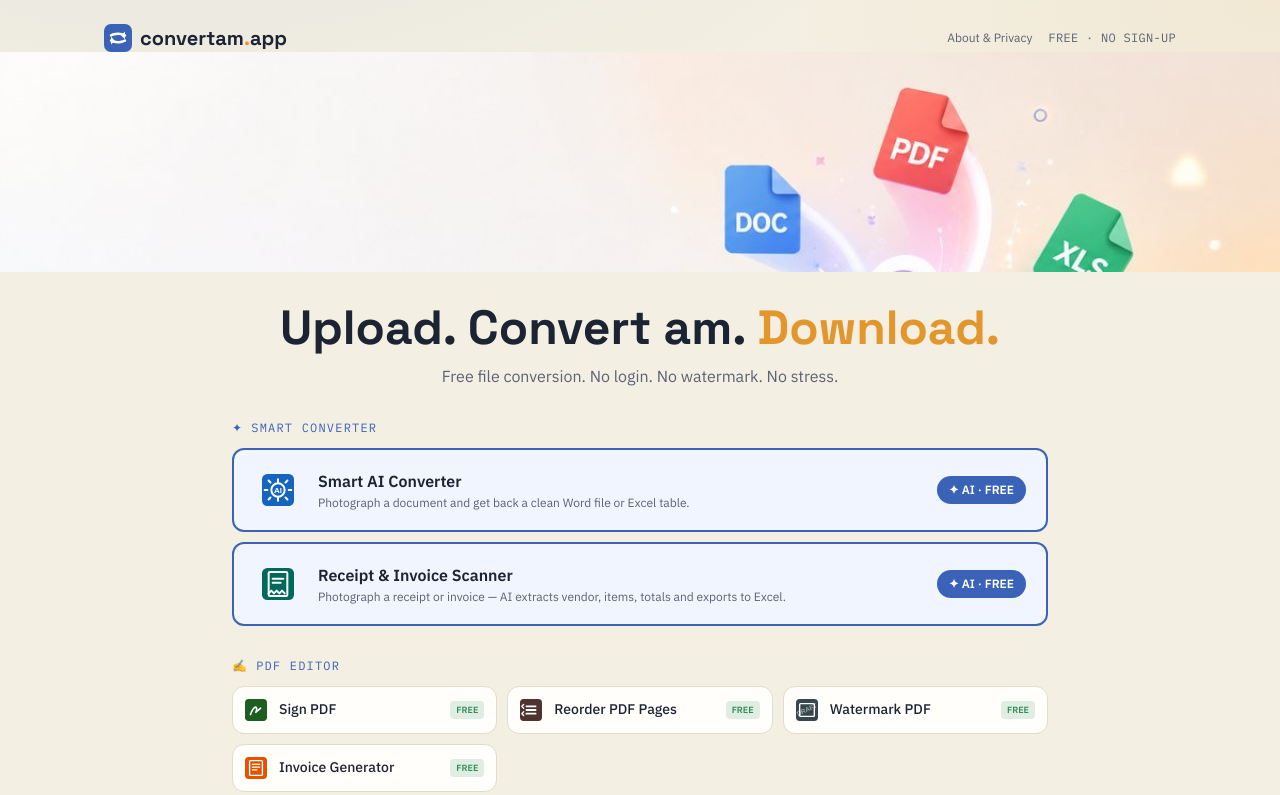
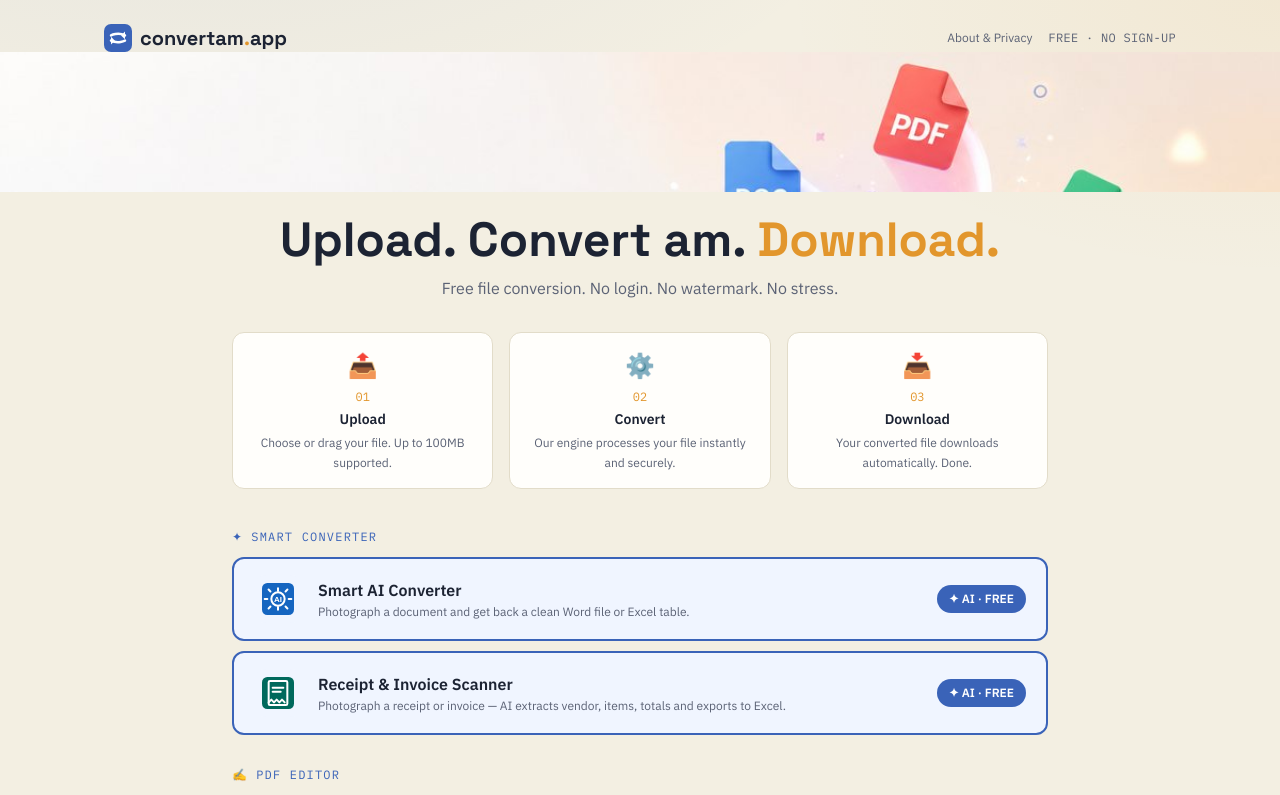
Before and after one commit to chris209code/convertam, a Next.js app: page / in a window 1280 px wide. Shown: the top 795 px of the page. Built offline with nearby package versions, Linux system fonts and the light colour scheme.

Commit message:
Add files via upload

```diff
--- a/app/page.js
+++ b/app/page.js
@@ -41,25 +41,47 @@
 export default function HomePage() {
   return (
     <main>
-      {/* Banner */}
-      <div className="w-full overflow-hidden" style={{ maxHeight: '220px' }}>
+      {/* Banner — slim */}
+      <div className="w-full overflow-hidden" style={{ maxHeight: '140px' }}>
         {/* eslint-disable-next-line @next/next/no-img-element */}
         <img
           src="/banner.jpg"
           alt="File conversion banner"
           className="w-full object-cover"
-          style={{ objectPosition: 'center 30%', maxHeight: '220px' }}
+          style={{ objectPosition: 'center 30%', maxHeight: '140px' }}
         />
       </div>
 
       {/* Hero text */}
-      <section className="max-w-4xl mx-auto px-5 md:px-10 pt-8 pb-4 text-center">
+      <section className="max-w-4xl mx-auto px-5 md:px-10 pt-6 pb-2 text-center">
         <h1 className="font-display text-3xl md:text-5xl font-bold leading-tight mb-3">
           Upload. Convert am. <span className="text-stamp-amber">Download.</span>
         </h1>
         <p className="text-ink-soft text-base">
           Free file conversion. No login. No watermark. No stress.
         </p>
+      </section>
+
+      {/* How it works */}
+      <section className="max-w-4xl mx-auto px-5 md:px-10 py-6">
+        <div className="grid grid-cols-3 gap-4">
+          {[
+            { step: '01', icon: '📤', title: 'Upload', desc: 'Choose or drag your file. Up to 100MB supported.' },
+            { step: '02', icon: '⚙️', title: 'Convert', desc: 'Our engine processes your file instantly and securely.' },
+            { step: '03', icon: '📥', title: 'Download', desc: 'Your converted file downloads automatically. Done.' },
+          ].map(({ step, icon, title, desc }) => (
+            <div
+              key={step}
+              className="text-center rounded-xl p-4"
+              style={{ background: '#fffefb', border: '1px solid #e2dcc9' }}
+            >
+              <div className="text-2xl mb-2">{icon}</div>
+              <div className="font-mono text-xs text-stamp-amber mb-1">{step}</div>
+              <div className="font-semibold text-ink text-sm mb-1">{title}</div>
+              <div className="text-xs text-ink-soft leading-relaxed">{desc}</div>
+            </div>
+          ))}
+        </div>
       </section>
 
       {/* Tool sections */}
```
